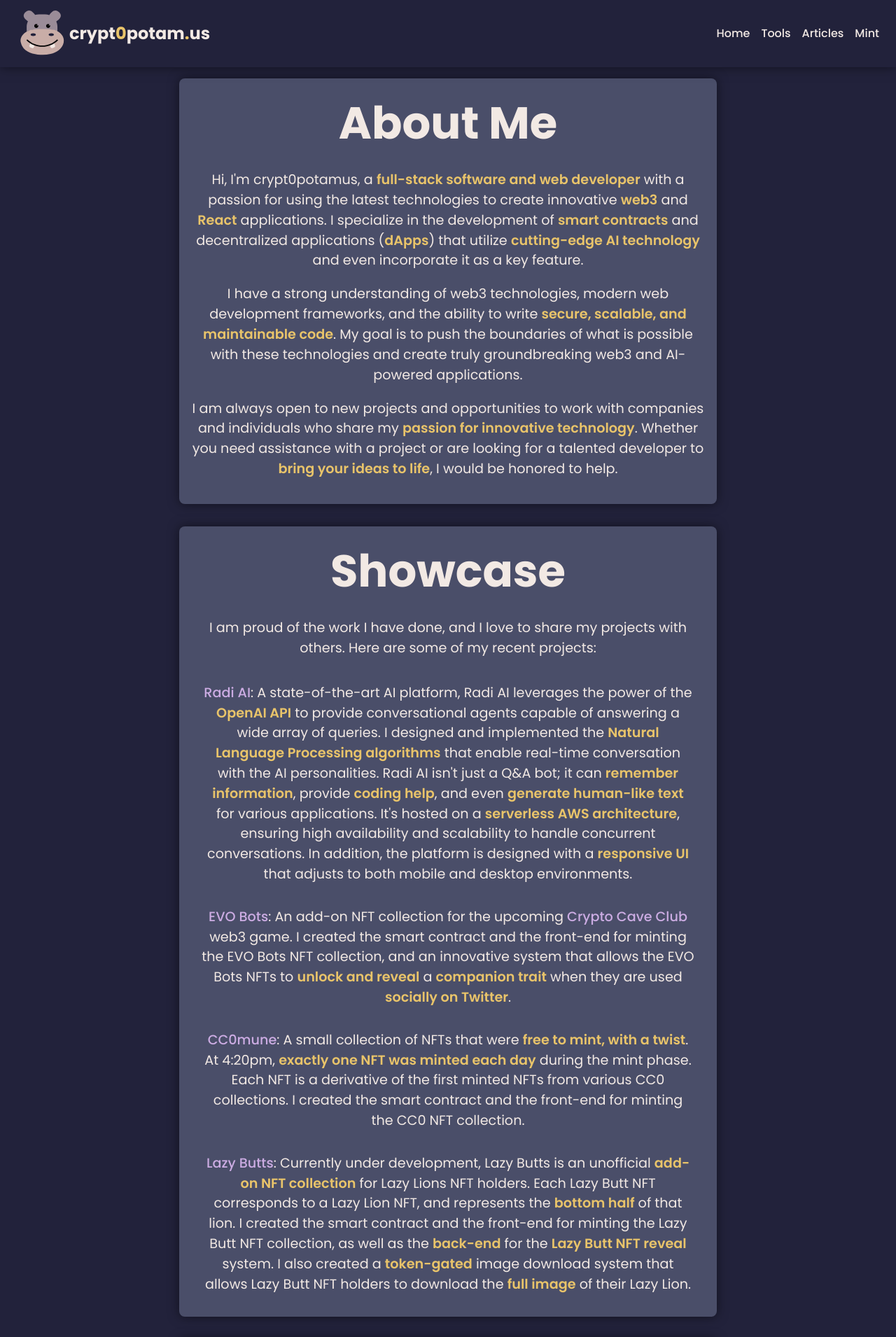
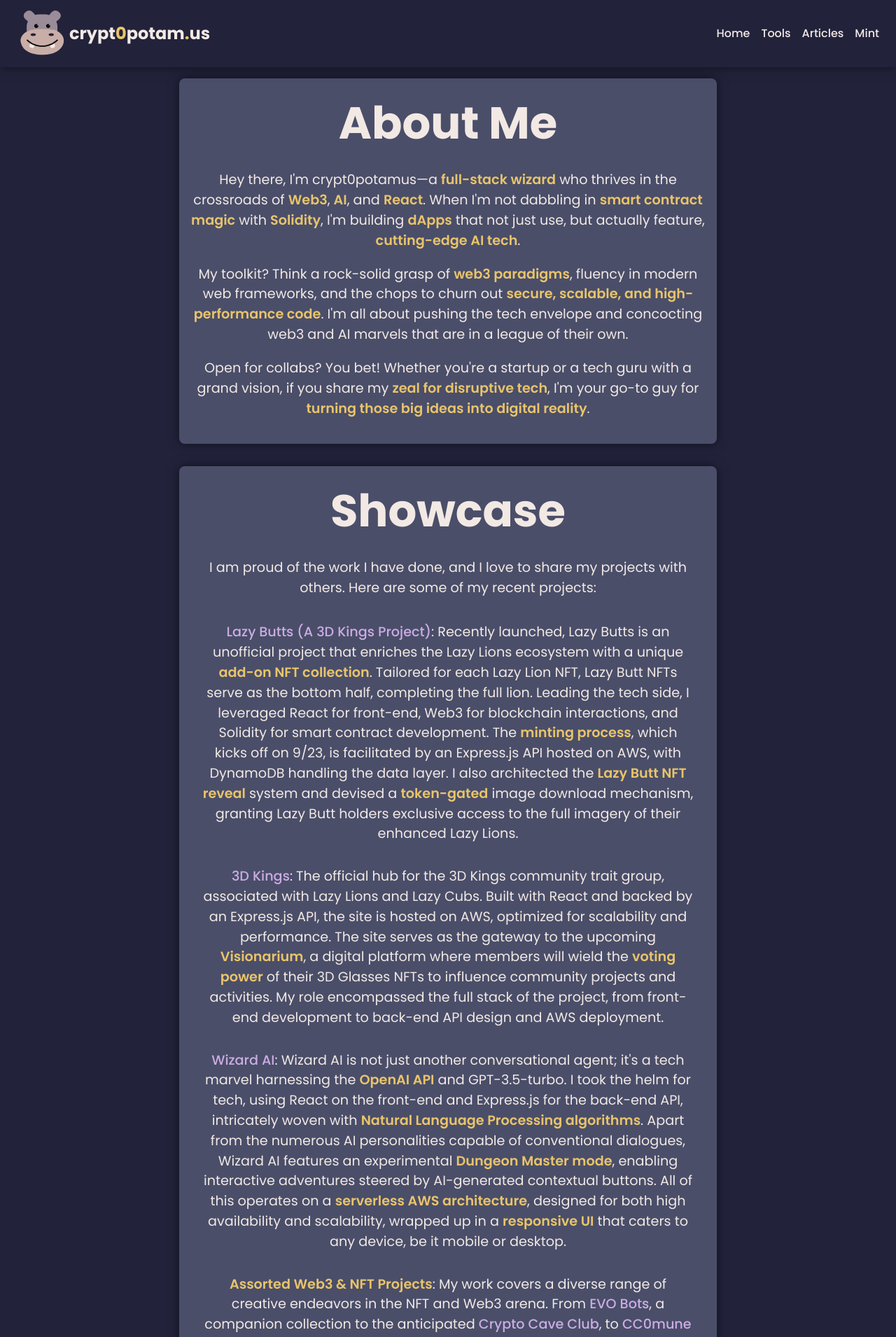
Before and after one commit to thoerner/portfolio, a React (Vite) app: page / in a window 1280 px wide. Shown: the top 1910 px of the page at 70% size. Built offline with nearby package versions, Linux system fonts and the light colour scheme; no server answers; what alchemy-sdk would draw is missing.

Commit message:
update content

```diff
--- a/src/pages/Home.jsx
+++ b/src/pages/Home.jsx
@@ -7,24 +7,15 @@
             <div style={styles.card}>
                 <span style={styles.heading}>About Me</span>
                 <p>
-                    Hi, I'm crypt0potamus, a <span style={styles.highlight}>full-stack software and web developer</span> with a
-                    passion for using the latest technologies to create
-                    innovative <span style={styles.highlight}>web3</span> and <span style={styles.highlight}>React</span> applications.
-                    I specialize in the development of <span style={styles.highlight}>smart contracts</span> and
-                    decentralized applications (<span style={styles.highlight}>dApps</span>) that utilize <span style={styles.highlight}>cutting-edge AI technology</span>
-                    {" "}and even incorporate it as a key feature.
+                    Hey there, I'm crypt0potamus—a <span style={styles.highlight}>full-stack wizard</span> who thrives in the
+                    crossroads of <span style={styles.highlight}>Web3</span>, <span style={styles.highlight}>AI</span>, and <span style={styles.highlight}>React</span>. When I'm not dabbling in <span style={styles.highlight}>smart contract magic</span> with <span style={styles.highlight}>Solidity</span>, I'm building{" "}
+                    <span style={styles.highlight}>dApps</span> that not just use, but actually feature, <span style={styles.highlight}>cutting-edge AI tech</span>.
                 </p>
                 <p>
-                    I have a strong understanding of web3 technologies, modern web development frameworks,
-                    and the ability to write <span style={styles.highlight}>secure, scalable, and maintainable code</span>.
-                    My goal is to push the boundaries of what is possible with these
-                    technologies and create truly groundbreaking web3 and AI-powered applications.
+                    My toolkit? Think a rock-solid grasp of <span style={styles.highlight}>web3 paradigms</span>, fluency in modern web frameworks, and the chops to churn out <span style={styles.highlight}>secure, scalable, and high-performance code</span>. I'm all about pushing the tech envelope and concocting web3 and AI marvels that are in a league of their own.
                 </p>
                 <p>
-                    I am always open to new projects and opportunities to work with companies
-                    and individuals who share my <span style={styles.highlight}>passion for innovative technology</span>. Whether
-                    you need assistance with a project or are looking for a talented developer
-                    to <span style={styles.highlight}>bring your ideas to life</span>, I would be honored to help.
+                    Open for collabs? You bet! Whether you're a startup or a tech guru with a grand vision, if you share my <span style={styles.highlight}>zeal for disruptive tech</span>, I'm your go-to guy for <span style={styles.highlight}>turning those big ideas into digital reality</span>.
                 </p>
             </div>
             <div style={styles.card}>
@@ -35,33 +26,21 @@
                 </p>
                 <ul>
                     <li>
-                        <a href="https://radi.crypt0potam.us/" target="_blank" rel="noreferrer">Radi AI</a>:
-                        A state-of-the-art AI platform, Radi AI leverages the power of the <span style={styles.highlight}>OpenAI API</span> to provide conversational agents capable of answering a wide array of queries. I designed and implemented the <span style={styles.highlight}>Natural Language Processing algorithms</span> that enable real-time conversation with the AI personalities. Radi AI isn't just a Q&A bot; it can <span style={styles.highlight}>remember information</span>, provide <span style={styles.highlight}>coding help</span>, and even <span style={styles.highlight}>generate human-like text</span> for various applications. It's hosted on a <span style={styles.highlight}>serverless AWS architecture</span>, ensuring high availability and scalability to handle concurrent conversations. In addition, the platform is designed with a <span style={styles.highlight}>responsive UI</span> that adjusts to both mobile and desktop environments.
+                        <a href="https://butts.the3dkings.io/" target="_blank" rel="noreferrer">Lazy Butts (A 3D Kings Project)</a>:
+                        Recently launched, Lazy Butts is an unofficial project that enriches the Lazy Lions ecosystem with a unique <span style={styles.highlight}>add-on NFT collection</span>. Tailored for each Lazy Lion NFT, Lazy Butt NFTs serve as the bottom half, completing the full lion. Leading the tech side, I leveraged React for front-end, Web3 for blockchain interactions, and Solidity for smart contract development. The <span style={styles.highlight}>minting process</span>, which kicks off on 9/23, is facilitated by an Express.js API hosted on AWS, with DynamoDB handling the data layer. I also architected the <span style={styles.highlight}>Lazy Butt NFT reveal</span> system and devised a <span style={styles.highlight}>token-gated</span> image download mechanism, granting Lazy Butt holders exclusive access to the full imagery of their enhanced Lazy Lions.
+                    </li>
+
+                    <li>
+                        <a href="https://the3dkings.io" target="_blank" rel="noreferrer">3D Kings</a>:
+                        The official hub for the 3D Kings community trait group, associated with Lazy Lions and Lazy Cubs. Built with React and backed by an Express.js API, the site is hosted on AWS, optimized for scalability and performance. The site serves as the gateway to the upcoming <span style={styles.highlight}>Visionarium</span>, a digital platform where members will wield the <span style={styles.highlight}>voting power</span> of their 3D Glasses NFTs to influence community projects and activities. My role encompassed the full stack of the project, from front-end development to back-end API design and AWS deployment.
                     </li>
                     <li>
-                        <a href="https://www.evobots.club/" target="_blank" rel="noreferrer">EVO Bots</a>:
-                        An add-on NFT collection for the upcoming
-                        {" "}<a href="https://cryptocave.club/" target="_blank" rel="noreferrer">Crypto Cave Club</a> web3 game.
-                        I created the smart contract and the front-end for minting the EVO Bots NFT collection, and an
-                        innovative system that allows the EVO Bots NFTs to <span style={styles.highlight}>unlock and reveal</span> a <span style={styles.highlight}>companion trait</span>{" "}
-                        when they are used <span style={styles.highlight}>socially on Twitter</span>.
+                        <a href="https://radi.crypt0potam.us/" target="_blank" rel="noreferrer">Wizard AI</a>:
+                        Wizard AI is not just another conversational agent; it's a tech marvel harnessing the <span style={styles.highlight}>OpenAI API</span> and GPT-3.5-turbo. I took the helm for tech, using React on the front-end and Express.js for the back-end API, intricately woven with <span style={styles.highlight}>Natural Language Processing algorithms</span>. Apart from the numerous AI personalities capable of conventional dialogues, Wizard AI features an experimental <span style={styles.highlight}>Dungeon Master mode</span>, enabling interactive adventures steered by AI-generated contextual buttons. All of this operates on a <span style={styles.highlight}>serverless AWS architecture</span>, designed for both high availability and scalability, wrapped up in a <span style={styles.highlight}>responsive UI</span> that caters to any device, be it mobile or desktop.
                     </li>
                     <li>
-                        <a href="https://www.cc0mune.xyz/" target="_blank" rel="noreferrer">CC0mune</a>:
-                        A small collection of NFTs that were <span style={styles.highlight}>free to mint, with
-                            a twist</span>. At 4:20pm, <span style={styles.highlight}>exactly one NFT was minted each day</span>{" "}
-                        during the mint phase. Each NFT is a derivative of the first minted
-                        NFTs from various CC0 collections. I created the smart contract
-                        and the front-end for minting the CC0 NFT collection.
-                    </li>
-                    <li>
-                        <a href="https://docs.the3dkings.io/" target="_blank" rel="noreferrer">Lazy Butts</a>:
-                        Currently under development, Lazy Butts is an unofficial <span style={styles.highlight}>add-on NFT collection</span>{" "}
-                        for Lazy Lions NFT holders. Each Lazy Butt NFT corresponds to a Lazy Lion NFT, and represents
-                        the <span style={styles.highlight}>bottom half</span> of that lion. I created the smart contract
-                        and the front-end for minting the Lazy Butt NFT collection, as well as the <span style={styles.highlight}>back-end</span> for
-                        the <span style={styles.highlight}>Lazy Butt NFT reveal</span> system. I also created a <span style={styles.highlight}>token-gated</span> image
-                        download system that allows Lazy Butt NFT holders to download the <span style={styles.highlight}>full image</span> of their Lazy Lion.
+                        <span style={styles.highlight}>Assorted Web3 & NFT Projects</span>:
+                        My work covers a diverse range of creative endeavors in the NFT and Web3 arena. From <a href="https://www.evobots.club/" target="_blank" rel="noreferrer">EVO Bots</a>, a companion collection to the anticipated <a href="https://cryptocave.club/" target="_blank" rel="noreferrer">Crypto Cave Club</a>, to <a href="https://www.cc0mune.xyz/" target="_blank" rel="noreferrer">CC0mune</a> a playful project that changed the game by offering <span style={styles.highlight}>one free NFT daily at 4:20pm</span>. I've also had a hand in <span style={styles.highlight}>Goat Gauds</span>, featuring 2,222 uniquely designed goats, and the <a href="https://surfboard.saltysharks.io/" target="_blank" rel="noreferrer">Salty Sharks Surfboard dApp</a>, a game of chance with Matic rewards. I extended my contributions to the now-offline <a href="https://twitter.com/gabrielhaines" target="_blank" rel="noreferrer">Googly Eyed Rock Club</a>, curated by NFT influencer <span style={styles.highlight}>Gabriel Haines</span>. Across these projects, my responsibilities have ranged from smart contract coding to both front- and back-end development and inventive minting systems.
                     </li>
                 </ul>
             </div>
```
